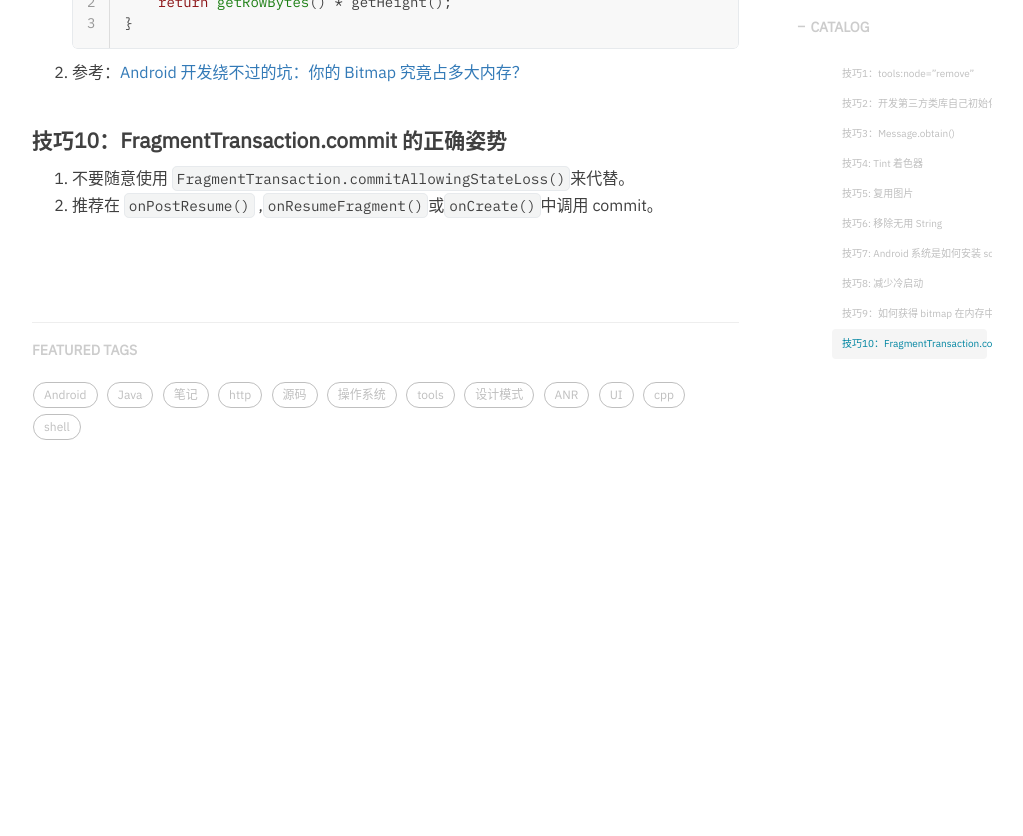
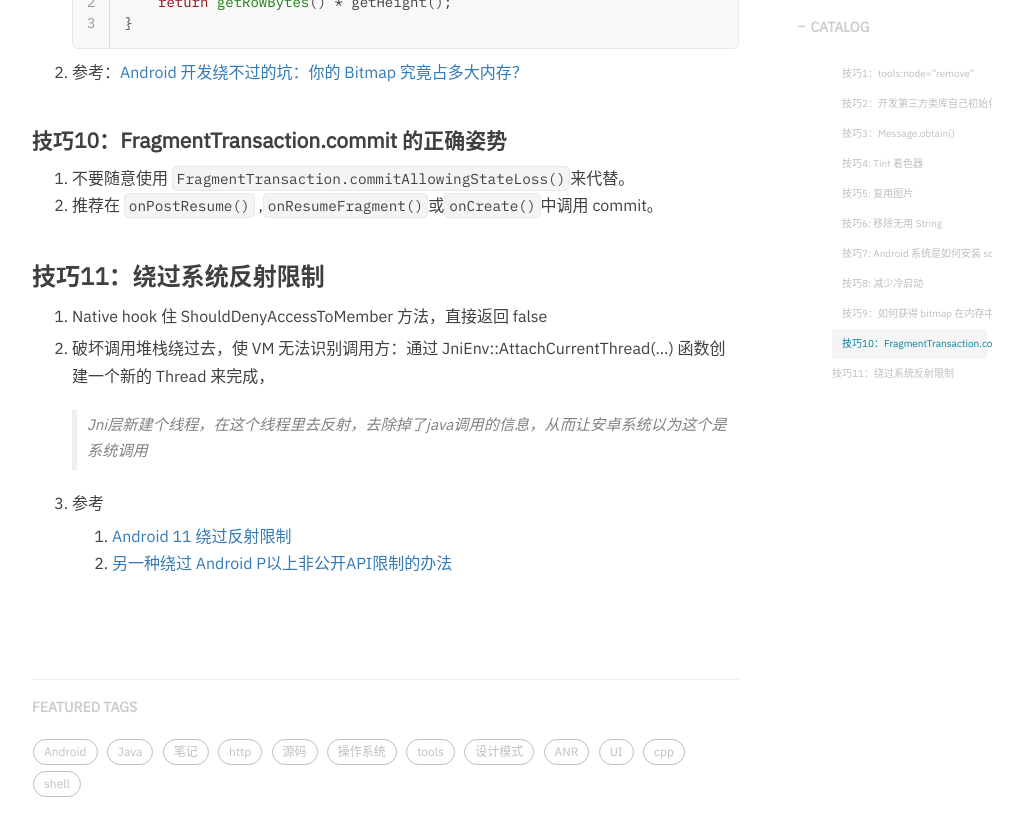
Before and after one commit to hurshi/hurshi.github.io, a Jekyll site: the page built from _posts/2019-07-25-tips_android.md, in a window 1280 px wide and 900 px high, scrolled down 3920 px. Shown: the top 836 px of the window, without its empty margins (233-1256 px from the left). Built offline with Jekyll 4.4.1, drawn with Linux system fonts in a browser that asks for light colours; nearby versions of some CDN libraries; some web fonts are replaced; comment, search, counter and statistics services are not loaded; before the commit the page ends 4477 px from its top, so only the background shows below that.

Commit message:
fix blog

```diff
--- a/_posts/2019-07-25-tips_android.md
+++ b/_posts/2019-07-25-tips_android.md
@@ -180,3 +180,17 @@ tags:
 
 1. 不要随意使用 `FragmentTransaction.commitAllowingStateLoss()`来代替。
 2. 推荐在 `onPostResume()` ,`onResumeFragment()`或`onCreate()`中调用 commit。
+
+
+
+### 技巧11：绕过系统反射限制
+1. Native hook 住 ShouldDenyAccessToMember 方法，直接返回 false
+
+2. 破坏调用堆栈绕过去，使 VM 无法识别调用方：通过 JniEnv::AttachCurrentThread(…) 函数创建一个新的 Thread 来完成，
+
+   >  Jni层新建个线程，在这个线程里去反射，去除掉了java调用的信息，从而让安卓系统以为这个是系统调用
+
+3. 参考
+
+   1. [Android 11 绕过反射限制](https://juejin.cn/post/7004723587307290637)
+   2. [另一种绕过 Android P以上非公开API限制的办法](https://weishu.me/2019/03/16/another-free-reflection-above-android-p/)
```
Also changed, not shown: _posts/2019-07-25-tips_android_tools.md (+3 -1 lines).
